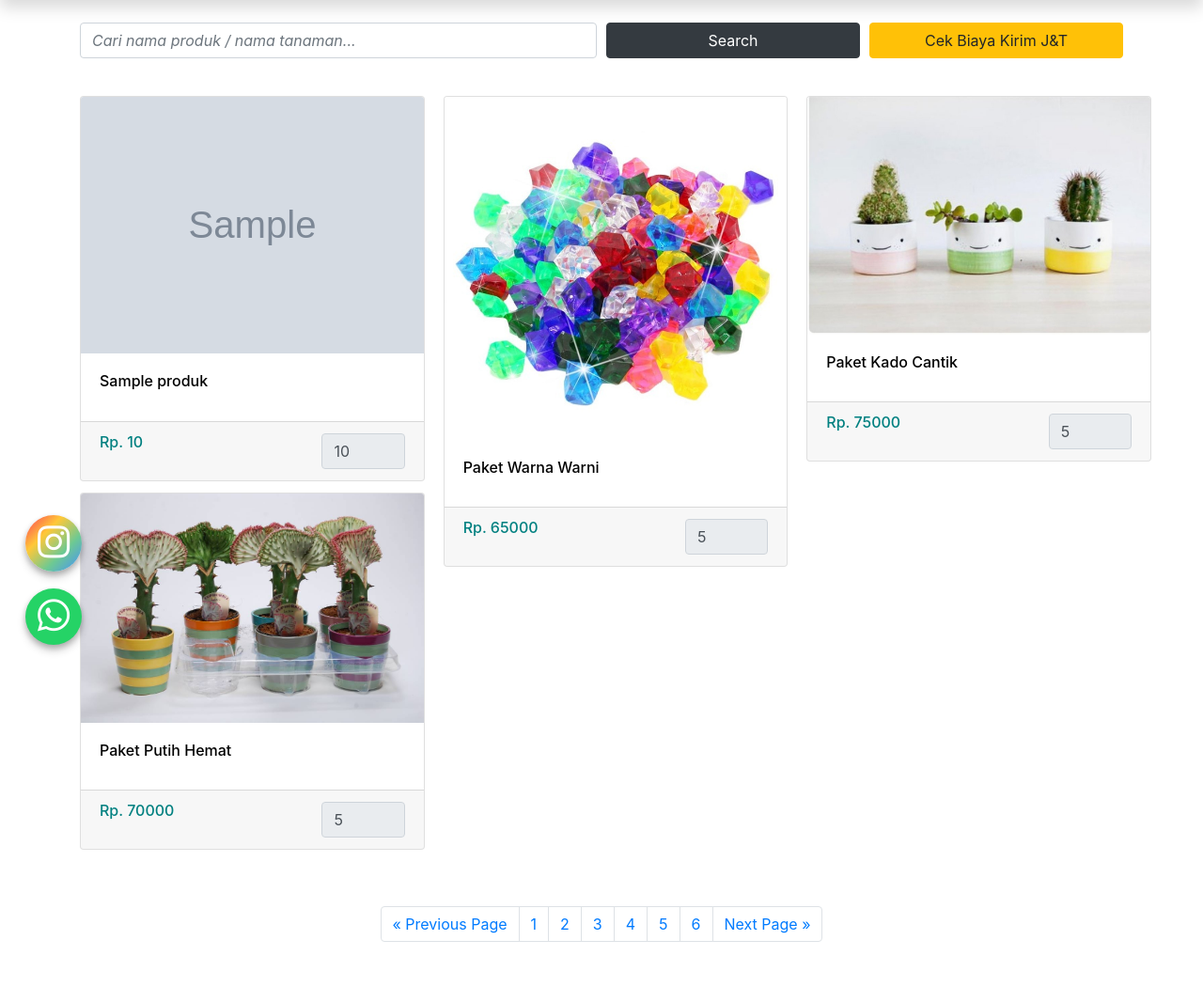
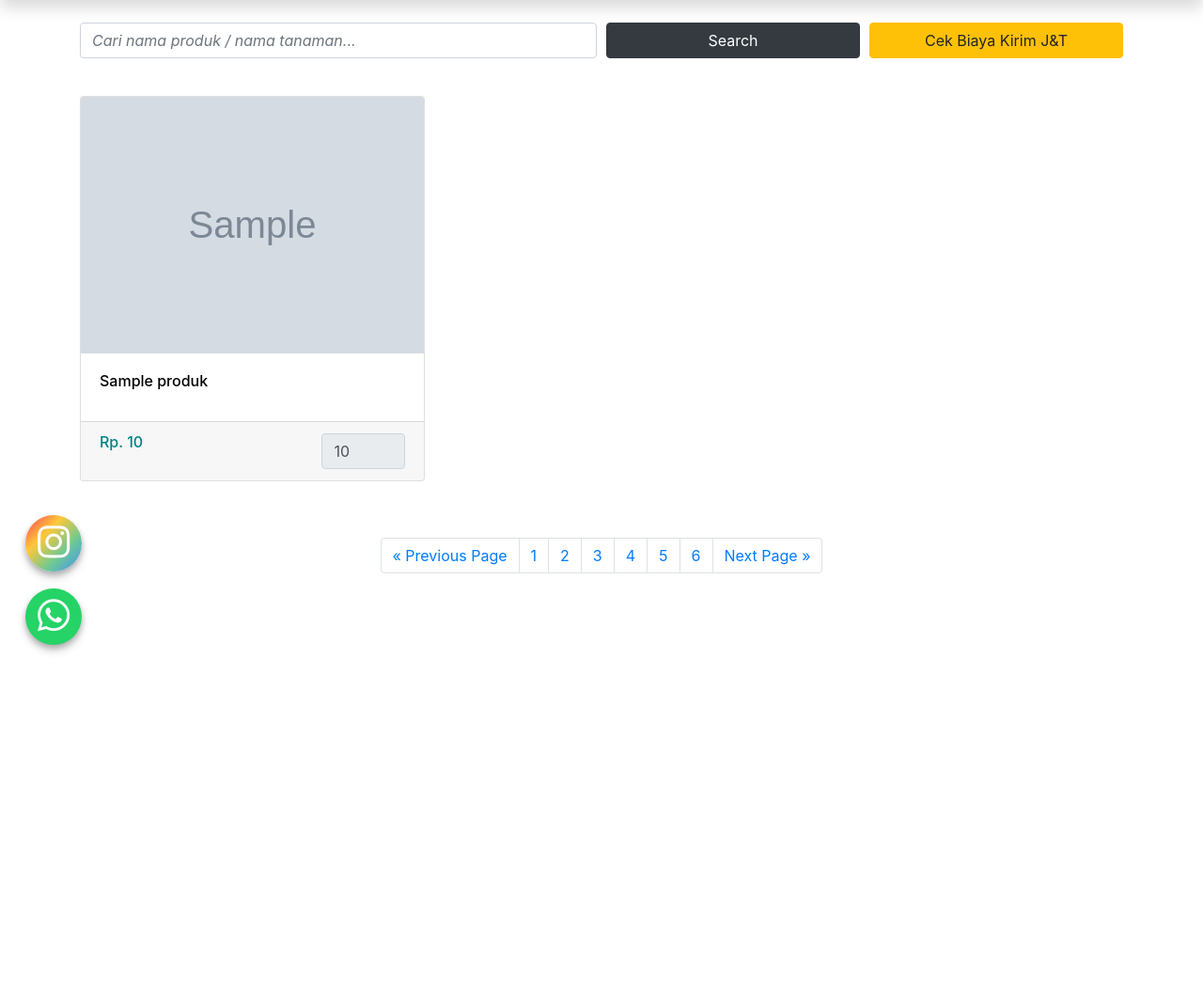
Before and after one commit to fadhfaiz/kmikaktusdua, a CodeIgniter app: page /kmikaktusdua/index.php/marketplace/index in a window 1280 px wide. Shown: the part 74-1124 px from the top of the page at 94% size. After the commit the page ends 769 px from the top, so only its background shows below. Run offline with CodeIgniter, Linux system fonts and the light colour scheme; data comes from the database, SQL or seed files in the repository; tables that the repository leaves empty or names only in its code hold one stand-in row (values such as "Sample post"); grey boxes marked "Sample" are stand-in pictures; some libraries are stand-ins or nearby versions.

Commit message:
versi 10

```diff
--- a/application/controllers/Article.php
+++ b/application/controllers/Article.php
@@ -9,13 +9,16 @@
 
         public function index()
         {
+
             $data['artikelku'] = $this->Article_Model->getDataArtikel();
+            $data['artikelbaru'] = $this->Article_Model->getArtikelBaru();
             $judul['judul'] = 'Artikel Kaktuskmi';
 
             $this->load->view('templates/header' ,$judul);
             $this->load->view('article/index', $data);
             $this->load->view('templates/footer');
         }
+
         public function artikel($id)
         {
             $data['artikelku'] = $this->Article_Model->getByIdArtikel($id);
--- a/application/controllers/Home.php
+++ b/application/controllers/Home.php
@@ -10,7 +10,7 @@
 
         public function index()
         {
-            $data['produk'] = $this->Marketplace_model->getDataProduk();
+            $data['produk'] = $this->Marketplace_model->getDataProdukTerbaru();
             $data['judul'] = 'Selamat Datang di Kaktuskmi';
 
             $this->load->view('templates/header', $data);
--- a/application/controllers/Marketplace.php
+++ b/application/controllers/Marketplace.php
@@ -13,7 +13,7 @@
         {
             $data['produk'] = $this->Marketplace_model->getDataProduk();
             // $data['aksesoris'] = $this->Marketplace_model->getDataAksesoris();
-            $data['paket'] = $this->Marketplace_model->getDataPaket();
+            // $data['paket'] = $this->Marketplace_model->getDataPaket();
             $data['judul'] = 'Marketplace';
 
             $this->load->view('templates/header', $data);
--- a/application/models/Marketplace_model.php
+++ b/application/models/Marketplace_model.php
@@ -14,11 +14,11 @@
         //     return $this->db->get()->result();
         // }
 
-        public function getDataPaket(){
-            $this->db->select("*");
-            $this->db->from("paket");
-            return $this->db->get()->result();
-        }
+        // public function getDataPaket(){
+        //     $this->db->select("*");
+        //     $this->db->from("paket");
+        //     return $this->db->get()->result();
+        // }
 
         public function getDataPot(){
             $this->db->select("*");
@@ -86,7 +86,7 @@
             $this->db->select("*");
             $this->db->from("produk");
             $this->db->limit(5);
-            $this->db->order_by('kode_tanaman', 'ASC');
+            $this->db->order_by('kode_produk', 'DESC');
             return $this->db->get()->result();
         }
 
@@ -104,12 +104,12 @@
         //     return $this->db->get()->row();
         // }
 
-        public function getByPaket($id){
-            $this->db->select("*");
-            $this->db->from("paket");
-            $this->db->where('kode_paket', $id);
-            return $this->db->get()->row();
-        }
+        // public function getByPaket($id){
+        //     $this->db->select("*");
+        //     $this->db->from("paket");
+        //     $this->db->where('kode_paket', $id);
+        //     return $this->db->get()->row();
+        // }
 
         public function getProdukKeyword($keyword){
             $this->db->select("*");
--- a/application/views/marketplace/index.php
+++ b/application/views/marketplace/index.php
@@ -88,31 +88,31 @@
 
 			// 	';
 			// }
-			foreach($paket as $b){
-				echo '
+		// 	foreach($paket as $b){
+		// 		echo '
 
-					<div class="card">
-						<a href="' .base_url().'marketplace/detail_paket/'.$b->kode_paket.'"
-							style="color:black; text-decoration: none;"><img src="'. base_url().'assets/img/'.$b->gambar.'"
-								class="card-img-top" alt="...">
-							<div class="card-body">
-								<h6 class="card-title">'.$b->nama_paket.'</h6>
-							</div>
-						</a>
-						<div class="card-footer">
-						<div class="row">
-						<div class="col-8">
-						<p class="h6" style="color: teal;">Rp. '.$b->harga.'</p>
-						</div>
-							<div class="col-4"><input class="form-control" type="text" id="disabledInput" disabled value="'.$b->stok.'"></div>
-						</div>
-						</div>
-					</div>
+		// 			<div class="card">
+		// 				<a href="' .base_url().'marketplace/detail_paket/'.$b->kode_paket.'"
+		// 					style="color:black; text-decoration: none;"><img src="'. base_url().'assets/img/'.$b->gambar.'"
+		// 						class="card-img-top" alt="...">
+		// 					<div class="card-body">
+		// 						<h6 class="card-title">'.$b->nama_paket.'</h6>
+		// 					</div>
+		// 				</a>
+		// 				<div class="card-footer">
+		// 				<div class="row">
+		// 				<div class="col-8">
+		// 				<p class="h6" style="color: teal;">Rp. '.$b->harga.'</p>
+		// 				</div>
+		// 					<div class="col-4"><input class="form-control" type="text" id="disabledInput" disabled value="'.$b->stok.'"></div>
+		// 				</div>
+		// 				</div>
+		// 			</div>
 
 
-				';
-			}
-		?>
+		// 		';
+		// 	}
+		// ?>
 		</div>
 	</div>
 	<?php echo form_close()?>
```
Also changed, not shown: application/models/Article_Model.php (+8 -0 lines).
